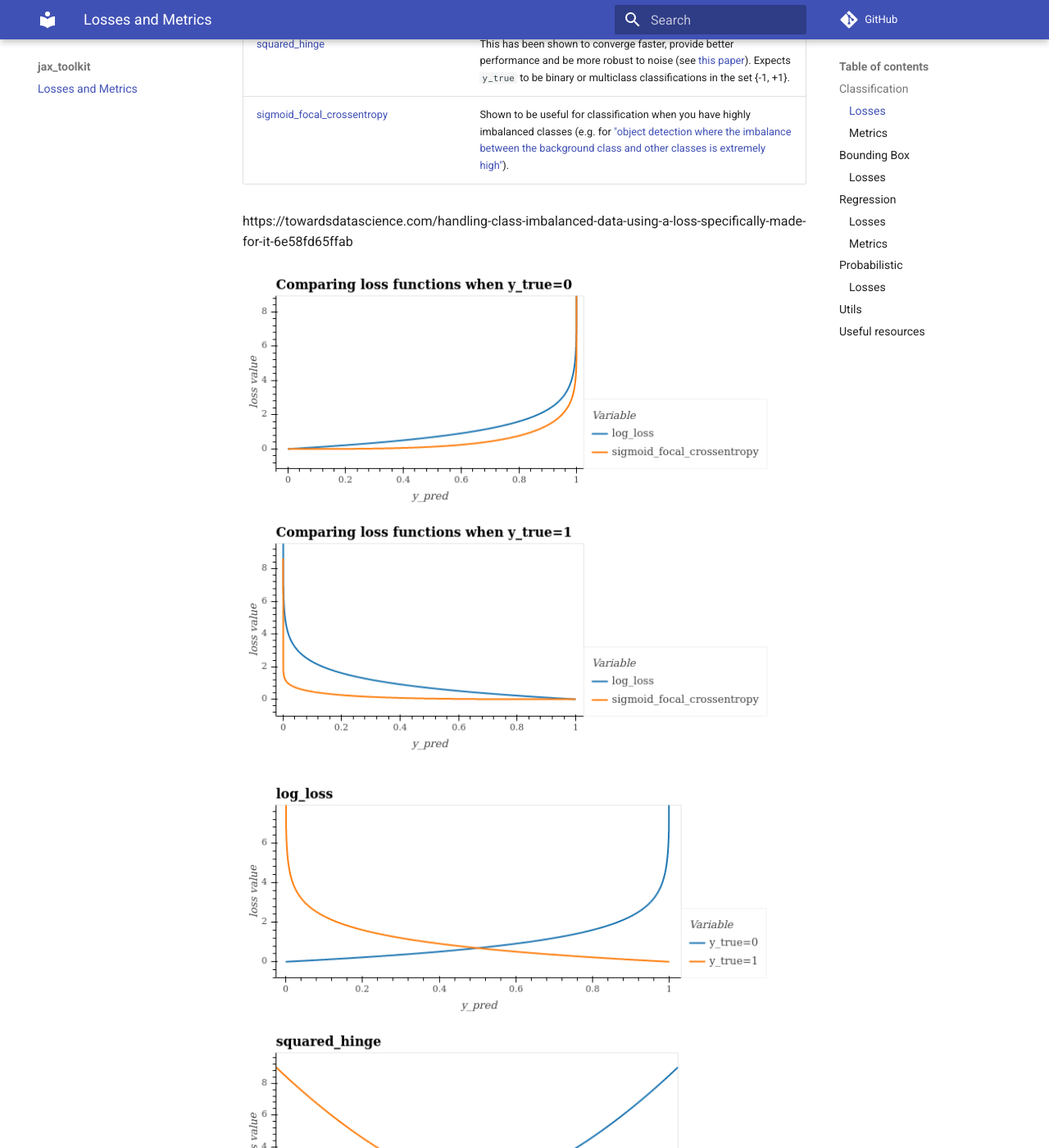
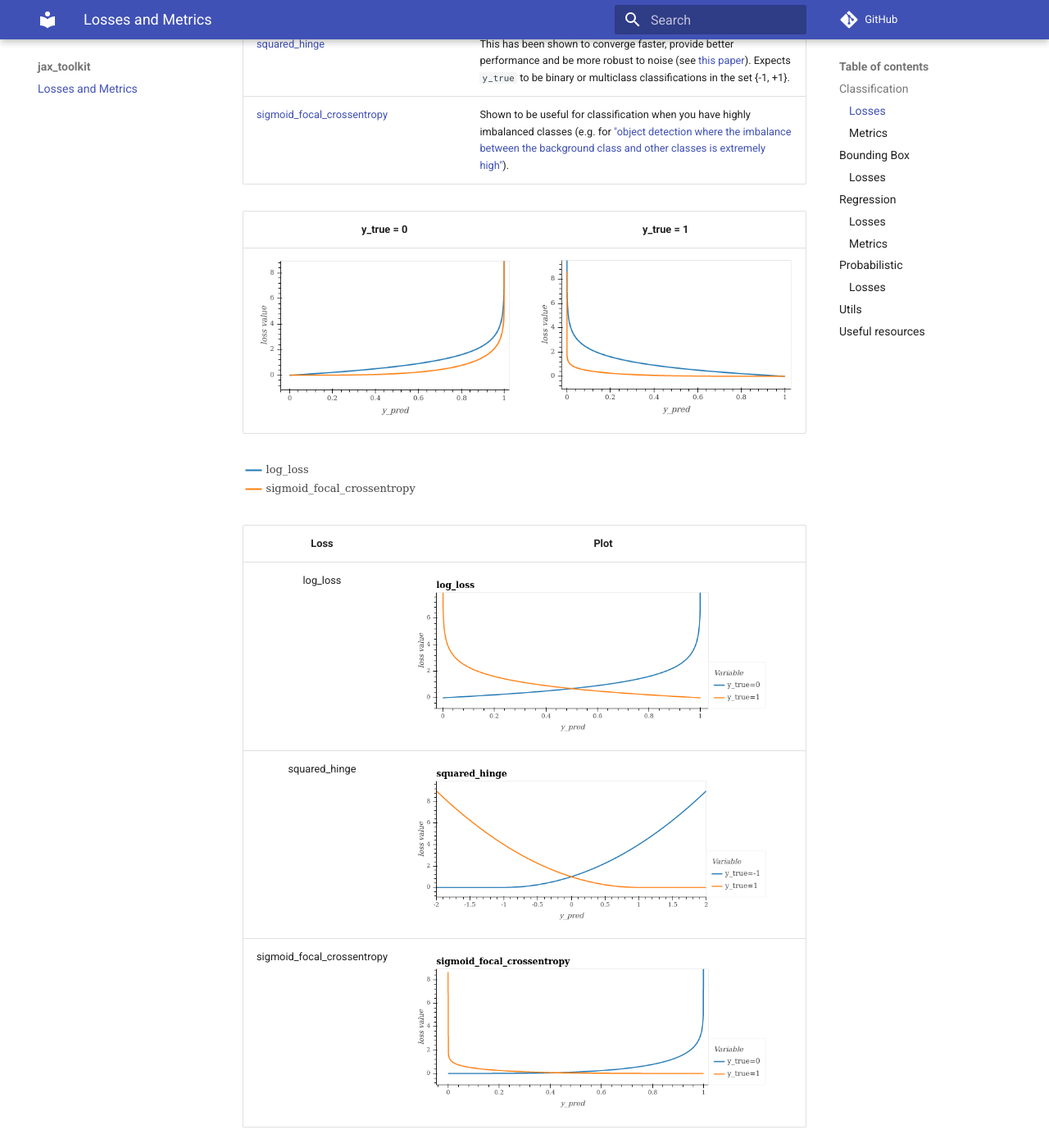
Before and after one commit to asmith26/jax_toolkit, an MkDocs documentation site: the page built from docs/losses_and_metrics.md, in a window 1280 px wide and 1400 px high, scrolled down 828 px. Shown: the whole window at 82% size. Built offline with MkDocs 1.6.1 and Material for MkDocs 9.7.7, drawn with Linux system fonts in a browser that asks for light colours; comment, search, counter and statistics services are not loaded.

Commit message:
Add table to plots

````diff
--- a/docs/losses_and_metrics.md
+++ b/docs/losses_and_metrics.md
@@ -20,14 +20,18 @@ from jax_toolkit.losses.classification import LOSS_FUNCTION
 | [squared_hinge]() | This has been shown to converge faster, provide better performance and be more robust to noise (see [this paper](https://arxiv.org/abs/1702.05659)). Expects `y_true` to be binary or multiclass classifications in the set {-1, +1}. |
 | [sigmoid_focal_crossentropy]() | Shown to be useful for classification when you have highly imbalanced classes (e.g. for ["object detection where the imbalance between the background class and other classes is extremely high"](https://www.tensorflow.org/addons/api_docs/python/tfa/losses/SigmoidFocalCrossEntropy)). |
 
-https://towardsdatascience.com/handling-class-imbalanced-data-using-a-loss-specifically-made-for-it-6e58fd65ffab
 
-![comparing_loss_functions_when_y_true=0 plot](img/comparing_loss_functions_when_y_true=0.png)
-![comparing_loss_functions_when_y_true=1 plot](img/comparing_loss_functions_when_y_true=1.png)
+y_true = 0 | y_true = 1
+:---:|:---:
+![](img/comparing_loss_functions_when_y_true=0.png)  |  ![](img/comparing_loss_functions_when_y_true=1.png)
 
-![log_loss plot](img/log_loss.png)
-![squared_hinge plot](img/squared_hinge.png)
-![sigmoid_foca lcrossentropy plt](img/sigmoid_focal_crossentropy.png)
+![](img/colour_schemes.png)
+
+Loss | Plot
+:---:|:---:
+log_loss | ![](img/log_loss.png)
+squared_hinge | ![](img/squared_hinge.png)
+sigmoid_focal_crossentropy | ![](img/sigmoid_focal_crossentropy.png)
 
 #### Metrics
 ```python
````
Also changed, not shown: docs/img/colour_schemes.png (added), docs/img/comparing_loss_functions_when_y_true=0.png, docs/img/comparing_loss_functions_when_y_true=1.png.
